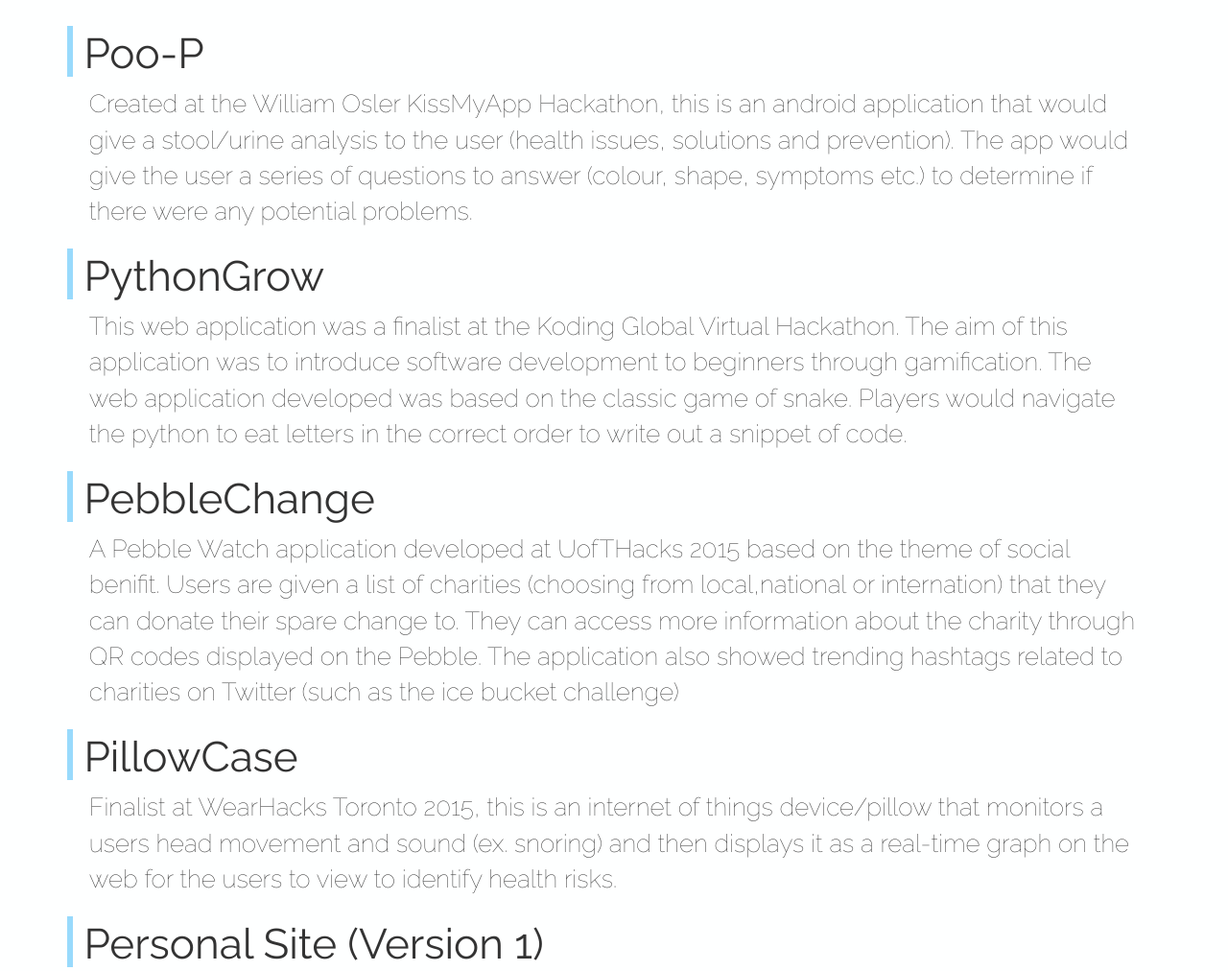
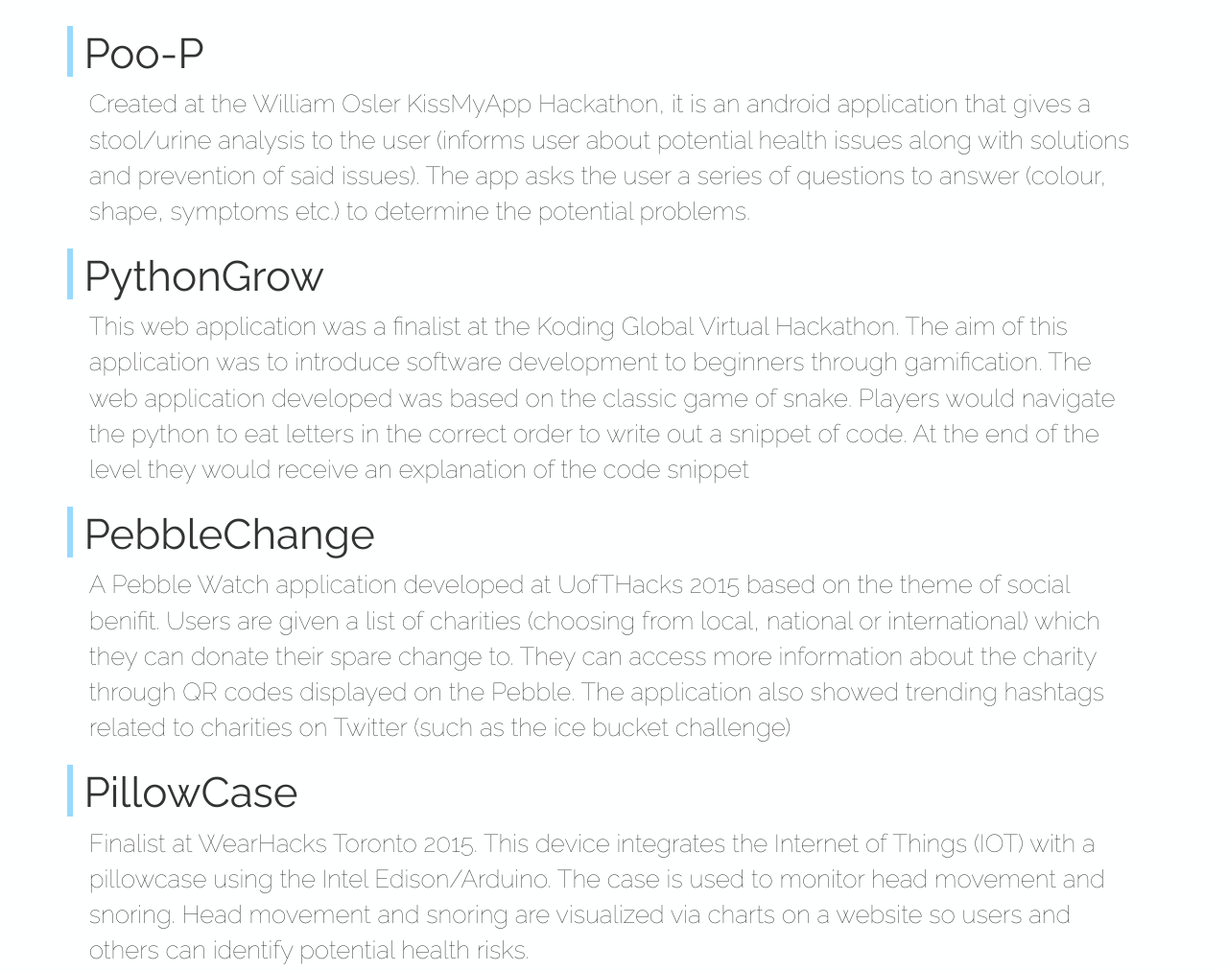
Before and after one commit to akvsh/personal-website, a plain HTML site: page projects.html in a window 1280 px wide. Shown: the part 133-1145 px from the top of the page at 96% size. Drawn offline with Linux system fonts and the light colour scheme.

Commit message:
fixed descriptions

```diff
--- a/projects.html
+++ b/projects.html
@@ -24,7 +24,7 @@
             <h2 class="project-title">Poo-P</h2>
     </div>
     <div>
-        <p class="text">Created at the William Osler KissMyApp Hackathon, this is an android application that would give a stool/urine analysis to the user (health issues, solutions and prevention). The app would give the user a series of questions to answer (colour, shape, symptoms etc.) to determine if there were any potential problems.</p>
+        <p class="text">Created at the William Osler KissMyApp Hackathon, it is an android application that gives a stool/urine analysis to the user (informs user about potential health issues along with solutions and prevention of said issues). The app asks the user a series of questions to answer (colour, shape, symptoms etc.) to determine the potential problems.</p>
     </div>
 
 
@@ -32,7 +32,7 @@
             <h2 class="project-title">PythonGrow</h2>
     </div>
     <div>
-        <p class="text">This web application was a finalist at the Koding Global Virtual Hackathon. The aim of this application was to introduce software development to beginners through gamification. The web application developed was based on the classic game of snake. Players would navigate the python to eat letters in the correct order to write out a snippet of code.</p>
+        <p class="text">This web application was a finalist at the Koding Global Virtual Hackathon. The aim of this application was to introduce software development to beginners through gamification. The web application developed was based on the classic game of snake. Players would navigate the python to eat letters in the correct order to write out a snippet of code. At the end of the level they would receive an explanation of the code snippet</p>
     </div>
 
 
@@ -40,7 +40,7 @@
             <h2 class="project-title">PebbleChange</h2>
     </div>
     <div>
-        <p class="text">A Pebble Watch application developed at UofTHacks 2015 based on the theme of social benifit. Users are given a list of charities (choosing from local,national or internation) that they can donate their spare change to. They can access more information about the charity through QR codes displayed on the Pebble. The application also showed trending hashtags related to charities on Twitter (such as the ice bucket challenge)</p>
+        <p class="text">A Pebble Watch application developed at UofTHacks 2015 based on the theme of social benifit. Users are given a list of charities (choosing from local, national or international) which they can donate their spare change to. They can access more information about the charity through QR codes displayed on the Pebble. The application also showed trending hashtags related to charities on Twitter (such as the ice bucket challenge)</p>
     </div>
 
 
@@ -48,7 +48,7 @@
             <h2 class="project-title">PillowCase</h2>
     </div>
     <div>
-        <p class="text">Finalist at WearHacks Toronto 2015, this is an internet of things device/pillow that monitors a users head movement and sound (ex. snoring) and then displays it as a real-time graph on the web for the users to view to identify health risks.</p>
+        <p class="text">Finalist at WearHacks Toronto 2015. This device integrates the Internet of Things (IOT) with a pillowcase using the Intel Edison/Arduino. The case is used to monitor head movement and snoring. Head movement and snoring are visualized via charts on a website so users and others can identify potential health risks.</p>
     </div>
 
     <div>
@@ -58,10 +58,7 @@
         <p class="text">First version of my personal site. Click <a id="link" href="http://startparadox.github.io/personal_site/" target="_blank">here</a> to see it.</p>
     </div>
 
-
-
  </div>
-
 
     <div class="text-center">
         <a href="index.html" id="link" style="font-size:3em">Back</a>
```
